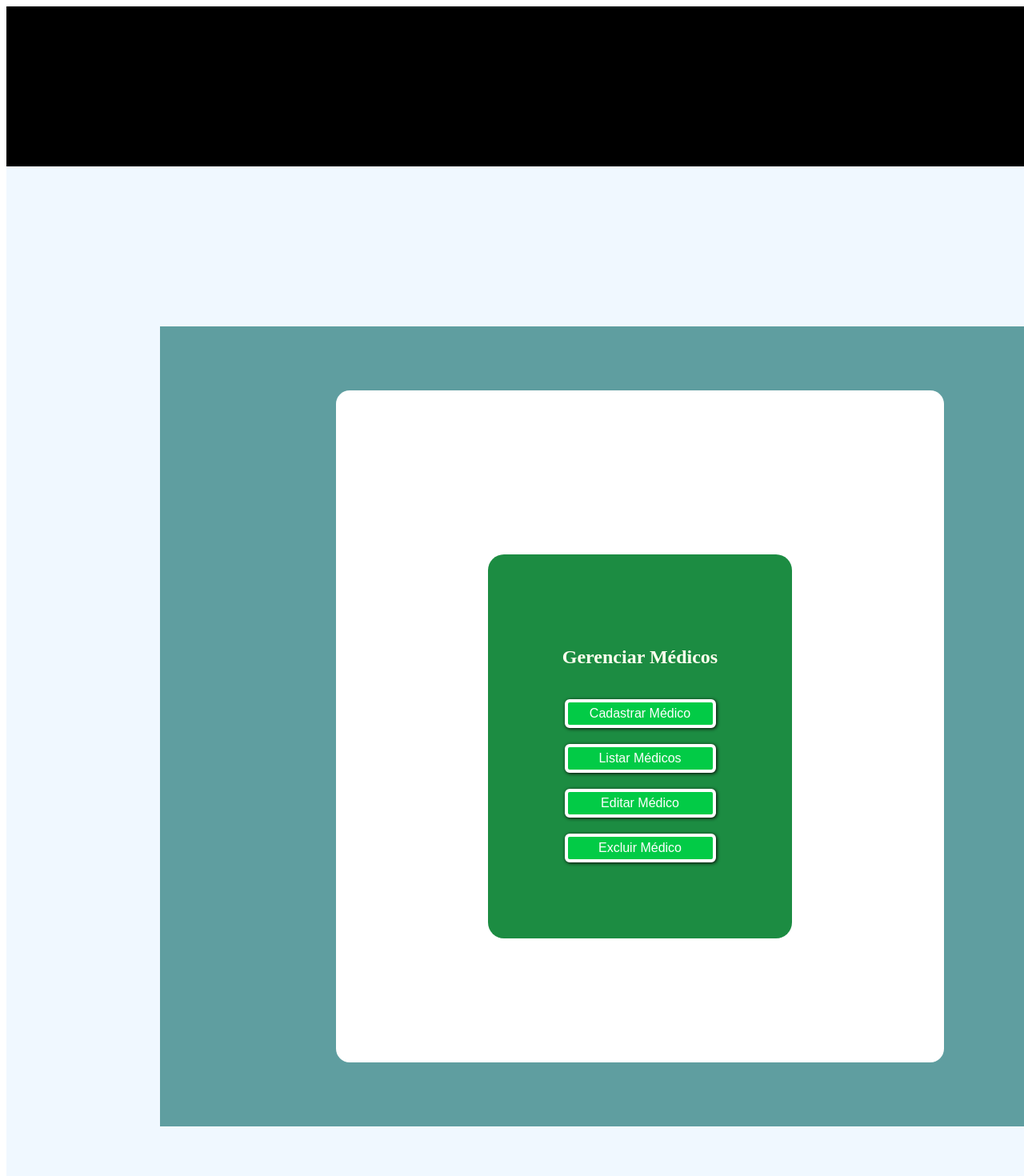
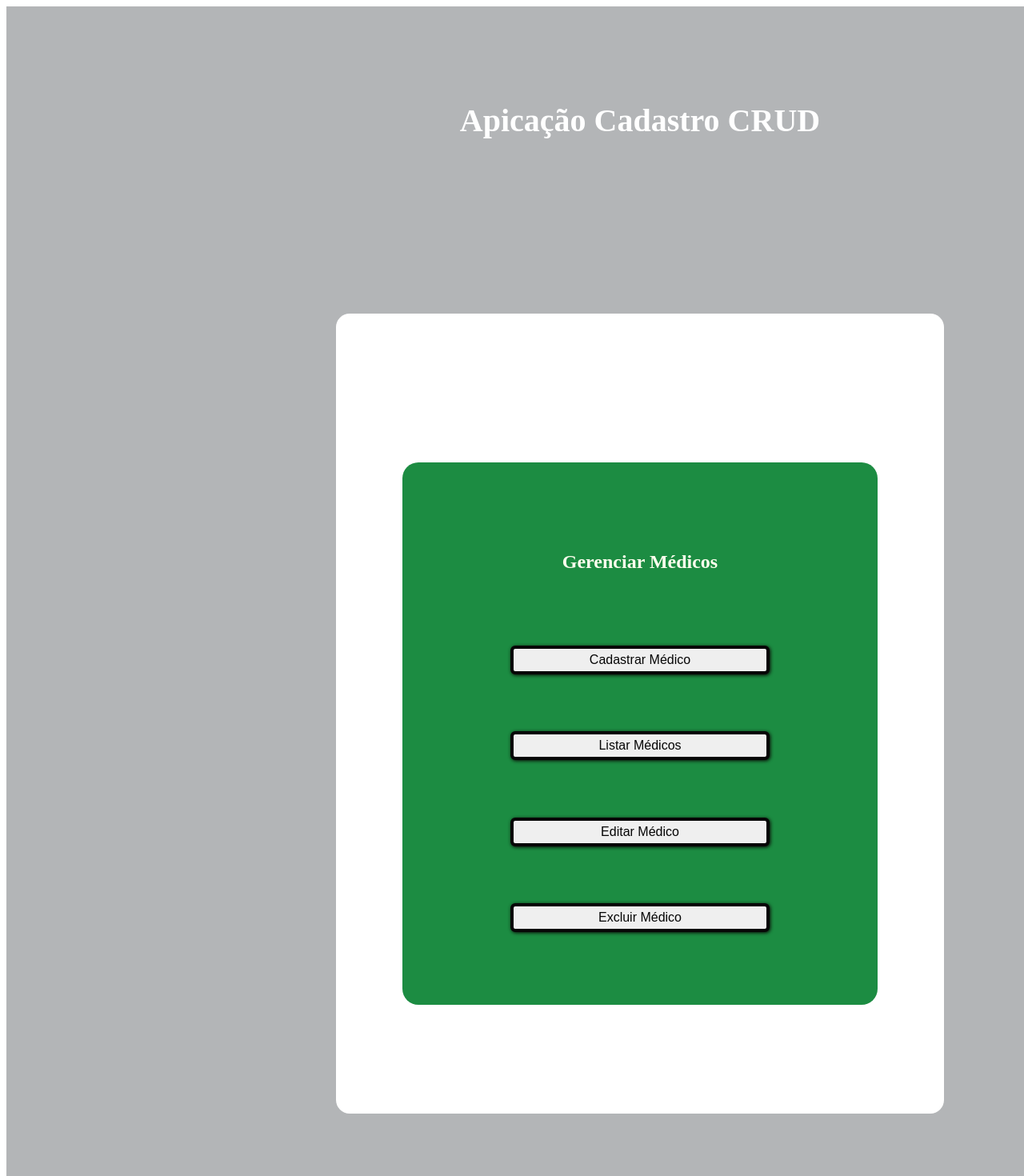
Before and after one commit to Luciano-Boas-Novas/Crud-Medicos, a Vue app: page / in a window 1280 px wide. Shown: the top 1470 px of the page at 80% size. Built offline with nearby package versions, Linux system fonts and the light colour scheme.

Commit message:
feature fineshed project crud

```diff
--- a/src/components/GerenciaMedicos.vue
+++ b/src/components/GerenciaMedicos.vue
@@ -1,6 +1,9 @@
 '
 <template>
   <section>
+    <div class="title-app">
+      <h1>Apicação Cadastro CRUD</h1>
+    </div>
     <div class="crud-container">
       <div class="crud-box">
         <div class="doctor-content">
@@ -30,7 +33,10 @@
                   v-model="especialidade"
                   placeholder="Especialidade"
                 />
-                <input type="text" v-model="status" placeholder="Status" />
+                <select v-model="status">
+                  <option value="ativo">Ativo</option>
+                  <option value="inativo">Inativo</option>
+                </select>
                 <input type="email" v-model="email" placeholder="Email" />
               </div>
               <!-- form-fields Campos do formulário médico -->
@@ -121,9 +127,9 @@
 <style scoped>
 .crud-container {
   display: flex;
-  background-color: black;
   width: 198vh;
   height: 200vh;
+  background-color: #b3b5b7;
   justify-content: center;
   align-items: flex-start;
 }
@@ -131,7 +137,6 @@
 .crud-box {
   margin-top: 200px;
   display: flex;
-  background-color: aliceblue;
   height: 1400px;
   width: 1600px;
   margin-bottom: 900px;
@@ -141,11 +146,10 @@
 
 .doctor-content {
   display: flex;
-  background-color: cadetblue;
   width: 1200px;
-  height: 1000px;
+  height: 1600px;
   justify-content: center;
-  align-items: center;
+  align-items: flex-start;
 }
 
 .form-wrapper {
@@ -153,7 +157,7 @@
   flex-direction: column;
   background-color: white;
   width: 60%;
-  height: 80%;
+  height: 60%;
   border-radius: 17px;
   justify-content: space-around;
   align-items: center;
@@ -216,9 +220,9 @@
   display: flex;
   flex-direction: column;
   align-items: center;
-  justify-content: center;
-  width: 300px;
-  height: 400px;
+  justify-content: space-evenly;
+  width: 514px;
+  height: 598px;
   background-color: #1c8c42;
   color: white;
   padding: 40px;
@@ -244,15 +248,20 @@
   border: 4px solid;
   border-radius: 6px;
   box-shadow: 1px 1px 4px rgb(10, 4, 4);
-  background-color: #02cb46;
+  /* background-color: #02cb46; */
   position: relative;
-  color: rgb(255, 255, 255);
+  color: rgb(6 6 6);
   transition: background-color 0.3s ease;
 }
 .opcoes-usuario button:hover {
   background-color: #00a33e;
 }
-
+.form-fields select {
+  width: 217px;
+  height: 40px;
+  border: solid 1px #000000;
+  border-radius: 7px;
+}
 .form-fields input {
   padding: 10px;
   border-radius: 6px;
@@ -391,6 +400,21 @@ h1 {
 
   color: rgb(255, 255, 255);
 }
+
+.title-app {
+  display: flex;
+  width: 198vh;
+  height: 284px;
+
+  color: #ffe;
+  justify-content: center;
+  align-items: center;
+  background-color: #b3b5b7;
+}
+.title-app h1 {
+  font-size: 40px;
+  color: #ffffff;
+}
 </style>
 
 <script setup>
@@ -443,8 +467,6 @@ function excluirMedico(index) {
   modoAtual.value = 'listagem';
 
   medicos.value.splice(index, 1);
-
-  modoAtual.value = 'listagem';
 }
 
 function cancelar() {
@@ -476,7 +498,11 @@ function listarMedicos() {
   modoAtual.value = 'listagem';
 }
 function editarMedico(index) {
-  modoAtual.value = 'listagem';
+  if (modoAtual.value === 'menu') {
+    modoAtual.value = 'listagem';
+  } else {
+    modoAtual.value = 'cadastro';
+  }
   const medico = medicos.value[index];
   nome.value = medico.nome;
   crm.value = medico.crm;
```
